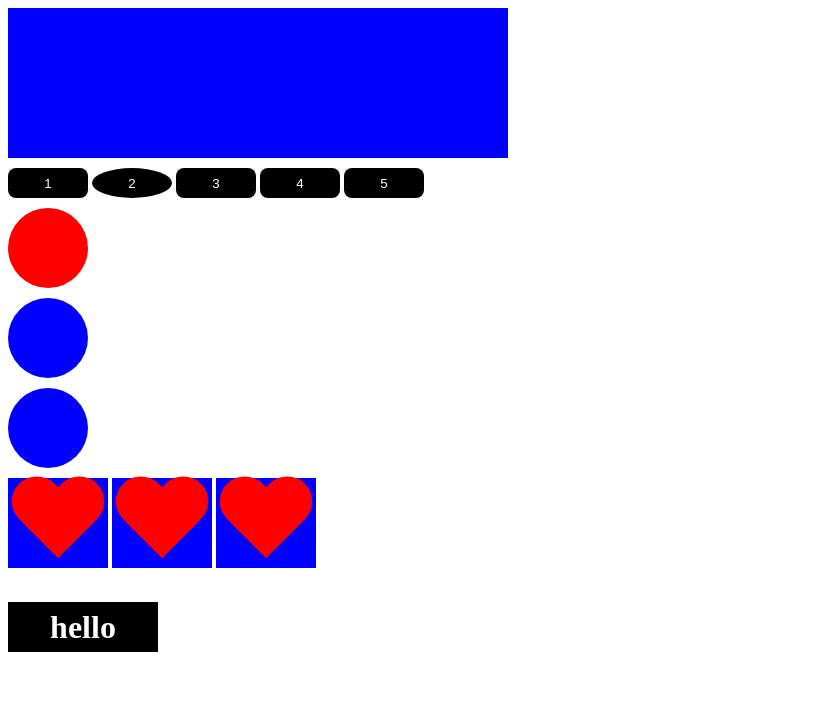
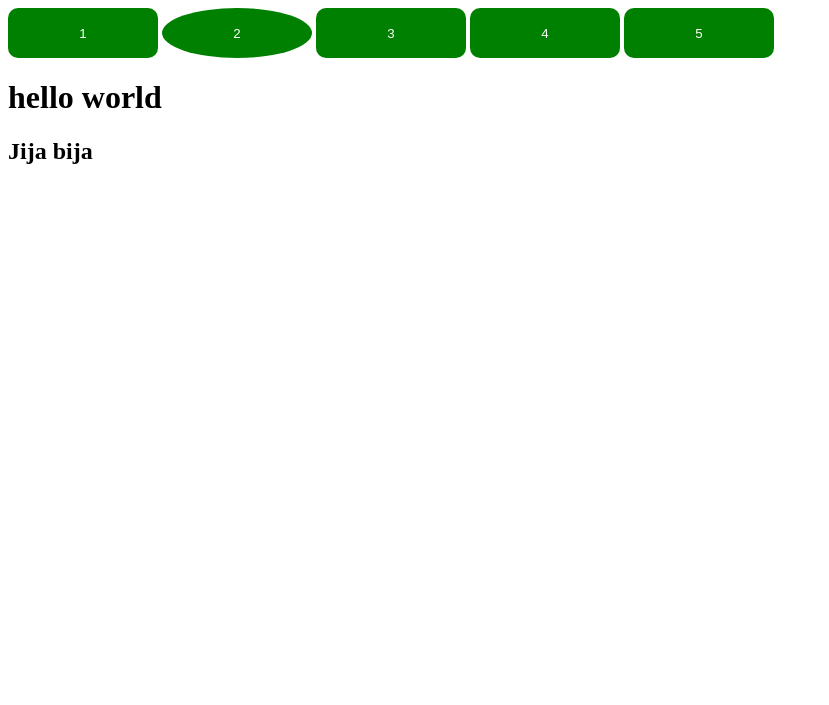
Before and after one commit to Teselekta/project1, a plain HTML site: page indextest.html in a window 1280 px wide. Shown: the whole page, without its empty margins (0-829 px from the left). Drawn offline with Linux system fonts and the light colour scheme.

Commit message:
ACCOMPLISHED FIRST BLOCK OF COURSES

```diff
--- /dev/null
+++ b/async_defer.html
@@ -0,0 +1,14 @@
+<!DOCTYPE html>
+<html lang="en">
+<head>
+    <meta charset="UTF-8">
+    <meta name="viewport" content="width=device-width, initial-scale=1.0">
+    <title>Document</title>
+    <script async src = "js/async_defer.js"></script>
+
+</head>
+<body>
+    <p>Hello world </p>
+    <p>Second message</p>
+</body>
+</html>
--- a/css/style.css
+++ b/css/style.css
@@ -1,78 +1,25 @@
-.box {
-  width: 150px;
-  height: 150px;
-  background-color: red;
-}
 button {
-	width: 80px;
-	height: 30px;
-	margin-top: 10px;
-	border: none;
-	border-radius: 8px;
-	background-color: #000;
-	color: #fff;
-	cursor: pointer;
-	outline: none;
-}
-
-.circle {
-	width: 80px;
-	height: 80px;
-	background-color: blue;
-	display: block;
-	margin-top: 10px;
-	border-radius: 100%;
-}
-
-.heart {
-	display: inline-block;
-    position: relative;
-    width: 100px;
-    height: 90px;
-    margin-top: 10px;
-}
-.heart:before,
-.heart:after {
-    position: absolute;
-    content: "";
-    left: 50px;
-    top: 0;
-    width: 50px;
-    height: 80px;
-    background: red;
-    -moz-border-radius: 50px 50px 0 0;
-    border-radius: 50px 50px 0 0;
-    -webkit-transform: rotate(-45deg);
-       -moz-transform: rotate(-45deg);
-        -ms-transform: rotate(-45deg);
-         -o-transform: rotate(-45deg);
-            transform: rotate(-45deg);
-    -webkit-transform-origin: 0 100%;
-       -moz-transform-origin: 0 100%;
-        -ms-transform-origin: 0 100%;
-         -o-transform-origin: 0 100%;
-            transform-origin: 0 100%;
-}
-.heart:after {
-    left: 0;
-    -webkit-transform: rotate(45deg);
-       -moz-transform: rotate(45deg);
-        -ms-transform: rotate(45deg);
-         -o-transform: rotate(45deg);
-            transform: rotate(45deg);
-    -webkit-transform-origin: 100% 100%;
-       -moz-transform-origin: 100% 100%;
-        -ms-transform-origin: 100% 100%;
-         -o-transform-origin: 100% 100%;
-            transform-origin :100% 100%;
-}
-.black{
-	width: 150px;
-	height: 50px;
-	line-height: 50px;
-	text-align: center;
-	background-color: black;
-	margin-bottom: 30px;
-	margin-top: 30px;
-	color: #fff;
-}
+   width: 150px;
+   height: 50px;
+   background-color: green;
+   border: none;
+   color: #fff;
+   border-radius: 10px;
+   outline: none;
+   cursor: pointer;
+   transition: 0.3s;
+ }
+ button:hover {
+   transform: scale(0.95);
+ }
+ .overlay {
+   background-color: pink;
+   width: 200px;
+   height: 100px;
+   text-align: center;
+   line-height: 100px;
+ }
+ a {
+   display: block;
+   margin-top: 30px;
+ }
--- /dev/null
+++ b/js/async_defer.js
@@ -0,0 +1,4 @@
+'use strict';
+
+const p = document.querySelectorAll('p');
+console.log(p);
```
Also changed, not shown: js/dom.js (added, +19 -0 lines), js/events.js (+32 -0 lines), project2/js/script.js (+70 -6 lines), test.html (+21 -1 lines).
